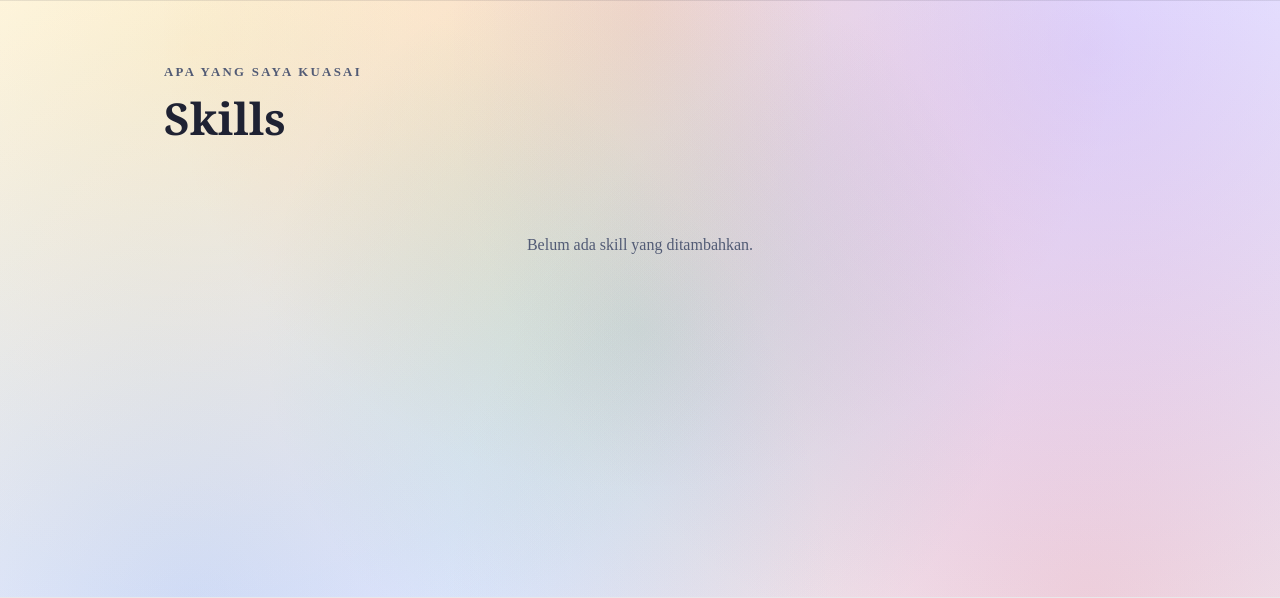
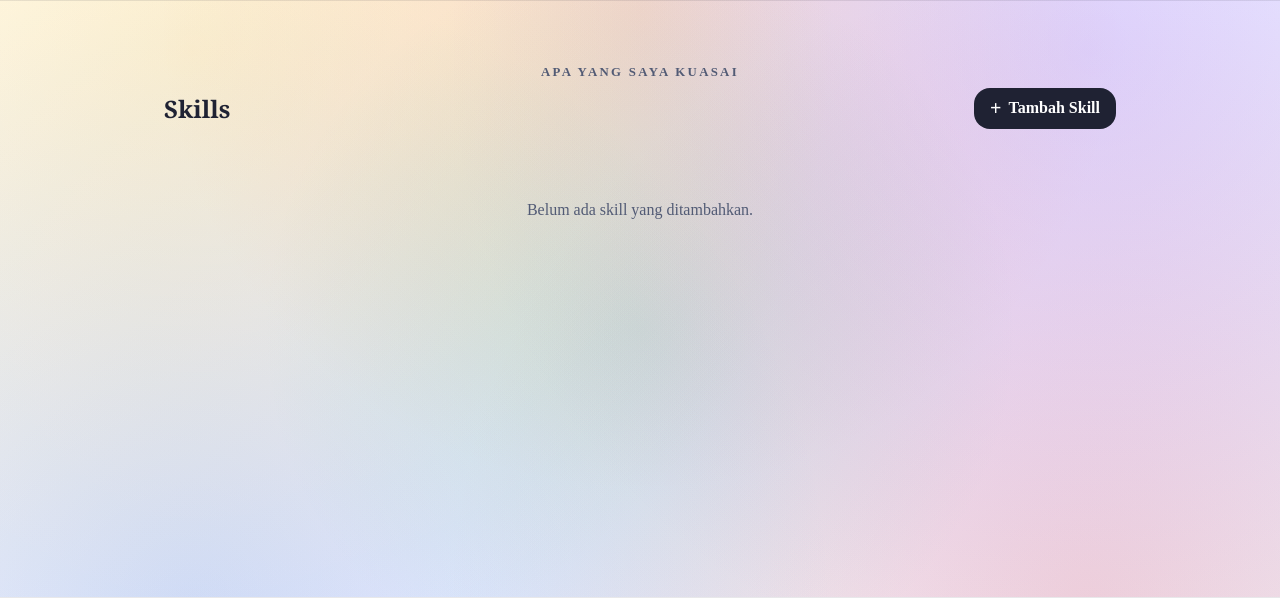
Before and after one commit to dellapermata51-ui/myportofolio, a Django app: page /skills/ in a window 1280 px wide. Shown: the part 70-668 px from the top of the page. Run offline with Django 5.2, Linux system fonts and the light colour scheme; data that the repository does not hold is empty; parts of the project's set-up code (start-up, migrations or seed data) failed here and were passed over.

Commit message:
Memperbarui isi dari skills.html untuk menyesuaikan di form

```diff
--- a/templates/skills.html
+++ b/templates/skills.html
@@ -1,26 +1,70 @@
-
-    {% extends 'base.html' %}
-    {% block content %}
+{% extends 'base.html' %}
+{% block meta %}
+    <title>Skills - {{ name }}</title>
+{% endblock meta %}
+{% block content %}
 
     <main>
-        <section class="page-section" id="skills">
+        <section class="experience-section" id="skills">
             <div class="container">
-                <p class="section-kicker" style="text-align:left;">Apa yang saya kuasai</p>
-                <h1 class="section-title">Skills</h1>
+                <p class="section-kicker">Apa yang saya kuasai</p>
+                <div class="project-header">
+                    <h1>Skills</h1>
+                    <a href="{% url 'main:create_skill' %}" class="button project-add-button">
+                        <span aria-hidden="true">+</span>
+                        Tambah Skill
+                    </a>
+                </div>
 
-                <div class="gallery-grid">
+                <div class="experience-grid project-grid">
                     {% for skill in skill_list %}
-                        <article class="gallery-card">
-                            <div class="gallery-thumb" {% if skill.icon %}style="background-image: url('{{ skill.icon }}');"{% endif %}>
-                                {% if not skill.icon %}
-                                    <span class="gallery-thumb-placeholder">{{ skill.name|slice:":1" }}</span>
-                                {% endif %}
-                            </div>
-                            <div class="gallery-accent-bar accent-{{ skill.accent }}"></div>
-                            <div class="gallery-caption">
-                                <p class="gallery-category text-{{ skill.accent }}">{{ skill.get_category_display }}</p>
-                                <h3>{{ skill.name }}</h3>
-                                <p class="gallery-status text-{{ skill.accent }}">{{ skill.get_level_display }}</p>
+                        <article class="experience-card">
+                            <h2>{{ skill.name }}</h2>
+                            <span class="experience-category">{{ skill.get_category_display }}</span>
+                            <p class="experience-description">{{ skill.get_level_display }}</p>
+
+                            <div class="project-card-actions">
+                                <div class="project-actions">
+                                    <a href="{% url 'main:update_skill' skill.id %}" class="button">Edit</a>
+                                    <button type="button"
+                                            popovertarget="delete-skill-modal-{{ skill.id }}"
+                                            class="button button-danger">
+                                        Hapus
+                                    </button>
+
+                                    <div id="delete-skill-modal-{{ skill.id }}"
+                                         popover
+                                         class="project-delete-modal">
+                                        <button type="button"
+                                                popovertarget="delete-skill-modal-{{ skill.id }}"
+                                                popovertargetaction="hide"
+                                                class="project-delete-modal__backdrop"
+                                                aria-label="Tutup"></button>
+                                        <div class="project-delete-modal__content">
+                                            <button type="button"
+                                                    popovertarget="delete-skill-modal-{{ skill.id }}"
+                                                    popovertargetaction="hide"
+                                                    class="project-delete-modal__close"
+                                                    aria-label="Tutup">&times;</button>
+                                            <h2>Hapus Skill?</h2>
+                                            <p>
+                                                Yakin ingin menghapus skill "{{ skill.name }}"?
+                                                Tindakan ini tidak dapat dibatalkan.
+                                            </p>
+                                            <div class="project-delete-modal__actions">
+                                                <button type="button"
+                                                        popovertarget="delete-skill-modal-{{ skill.id }}"
+                                                        popovertargetaction="hide"
+                                                        class="button button-secondary">Batal</button>
+                                                <form method="post"
+                                                      action="{% url 'main:delete_skill' skill.id %}">
+                                                    {% csrf_token %}
+                                                    <button type="submit" class="button button-danger">Hapus</button>
+                                                </form>
+                                            </div>
+                                        </div>
+                                    </div>
+                                </div>
                             </div>
                         </article>
                     {% empty %}
```
